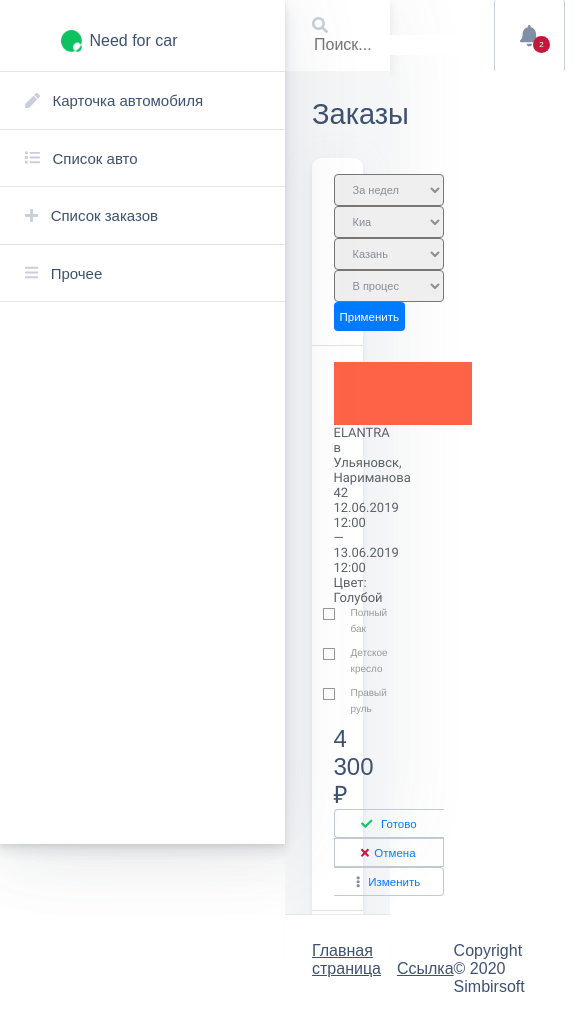
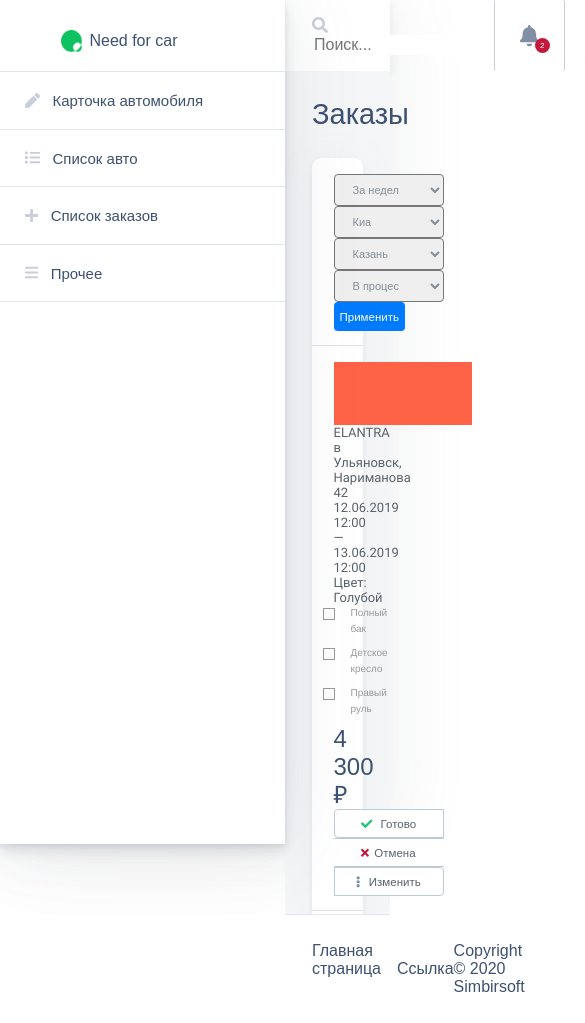
Before and after one commit to samartsevaas/admin-panel, a Vue app: page /admin-panel/orders in a window 390 px wide. Shown: the top 1023 px of the page, 585 px wide, since content can reach past the window. Built offline with nearby package versions, Linux system fonts and the light colour scheme; grey boxes are pictures that could not be loaded.

Commit message:
fix after review

```diff
--- a/src/assets/styles/main.scss
+++ b/src/assets/styles/main.scss
@@ -33,6 +33,13 @@ body{
   margin: 0;
   display: flex;
 }
+ul{
+  padding: 0;
+  margin: 0;
+}
+a{
+  text-decoration: none;
+}
 .wrapper{
   padding: 0 27px;
 }
@@ -48,3 +55,10 @@ body{
     background: $main-white;
   }
 }
+.base-link {
+  color: $base-font_color;
+  cursor: pointer;
+  &:hover {
+    color: $hover;
+  }
+}
--- a/src/components/elements/BaseButton/index.vue
+++ b/src/components/elements/BaseButton/index.vue
@@ -2,10 +2,9 @@
   <button
     :type="type"
     class="base-button"
-    :class="[getTheme, getBorderRadius, getColor, getBorder, getIconColor]"
+    :class="[getTheme]"
     @click="$emit('click')"
   >
-    <font-awesome-icon v-if="icon" :icon="icon" />
     <slot></slot>
   </button>
 </template>
@@ -24,22 +23,8 @@ export default {
       type: String,
       default: "button",
     },
-    borderRadius: {
-      type: String,
-      default: "none",
-    },
-    FontColor: {
-      type: String,
-    },
-    border: {
-      type: String,
-    },
     icon: {
       type: [Array, String],
-      default: "",
-    },
-    iconColor: {
-      type: String,
       default: "",
     },
   },
@@ -48,63 +33,11 @@ export default {
     getTheme() {
       return `base-button_${this.theme}`;
     },
-    getBorderRadius() {
-      return `base-button_border-radius-${this.borderRadius}`;
-    },
-    getColor() {
-      return `base-button_font-color-${this.FontColor}`;
-    },
-    getBorder() {
-      return `base-button_border-${this.border}`;
-    },
-    getIconColor() {
-      return `icon_${this.iconColor}`;
-    },
   },
 };
 </script>
 
 <style lang="scss">
-.icon_red {
-  & svg {
-    margin-right: 5px;
-  }
-  & path {
-    color: $button-cancel;
-  }
-}
-.icon_grey {
-  & svg {
-    //margin-right: 5px;
-  }
-  & path {
-    color: $neutral-border;
-  }
-}
-.icon_green {
-  & svg {
-    margin-right: 5px;
-  }
-  & path {
-    color: $button-apply;
-  }
-}
-.icon_neutral {
-  & svg {
-    margin-right: 5px;
-  }
-  & path {
-    color: $button-change;
-  }
-}
-.icon_search {
-  & svg {
-    margin-right: 5px;
-  }
-  & path {
-    color: $search-color;
-  }
-}
 .base-button {
   height: 29px;
   width: 110px;
@@ -113,56 +46,7 @@ export default {
   color: $main-white;
   cursor: pointer;
   text-align: center;
-  &_font-color {
-    &-white {
-      color: $main-white;
-    }
-    &-grey {
-      color: $font-color-grey;
-    }
-    &-confirm-blue {
-      color: $button-confirm;
-    }
-    &-main-blue {
-      color: $base-font_color;
-    }
-  }
-  &_border-radius {
-    &-none {
-      border-radius: 0;
-    }
-    &-standard {
-      border-radius: 4px;
-    }
-    &-standard-left {
-      border-top-left-radius: 4px 4px;
-      border-bottom-left-radius: 4px 4px;
-    }
-    &-standard-right {
-      border-top-right-radius: 4px 4px;
-      border-bottom-right-radius: 4px 4px;
-    }
-  }
-  &_border {
-    &-none {
-      border: 0;
-    }
-    &-standard {
-      border: 0.5px solid $neutral-border;
-    }
-    &-right-none {
-      border-right: 0;
-      border-left: 0.5px solid $neutral-border;
-      border-top: 0.5px solid $neutral-border;
-      border-bottom: 0.5px solid $neutral-border;
-    }
-    &-left-none {
-      border-left: 0;
-      border-right: 0.5px solid $neutral-border;
-      border-top: 0.5px solid $neutral-border;
-      border-bottom: 0.5px solid $neutral-border;
-    }
-  }
+  border-radius: 4px;
   &_confirm {
     background-color: $button-confirm;
     &:hover {
--- /dev/null
+++ b/src/components/elements/BaseButtonGroup/index.vue
@@ -0,0 +1,89 @@
+<template>
+  <button
+    :type="type"
+    class="base-button-group"
+    :class="[getIconColor]"
+    @click="$emit('click')"
+  >
+    <font-awesome-icon v-if="icon" :icon="icon" />
+    <slot></slot>
+  </button>
+</template>
+
+<script>
+export default {
+  name: "BaseButtonGroup",
+  props: {
+    theme: {
+      type: String,
+      default: "",
+    },
+    icon: {
+      type: [Array, String],
+      default: "",
+    },
+    iconColor: {
+      type: String,
+      default: "",
+    },
+  },
+  computed: {
+    getIconColor() {
+      return `icon_${this.iconColor}`;
+    },
+  },
+};
+</script>
+
+<style lang="scss">
+.icon_red {
+  & svg {
+    margin-right: 5px;
+  }
+  & path {
+    color: $button-cancel;
+  }
+}
+.icon_grey {
+  & svg {
+    margin-right: 5px;
+  }
+  & path {
+    color: $neutral-border;
+  }
+}
+.icon_green {
+  & svg {
+    margin-right: 5px;
+  }
+  & path {
+    color: $button-apply;
+  }
+}
+.icon_neutral {
+  & svg {
+    margin-right: 5px;
+  }
+  & path {
+    color: $button-change;
+  }
+}
+.icon_search {
+  & svg {
+    margin-right: 5px;
+  }
+  & path {
+    color: $search-color;
+  }
+}
+.base-button-group {
+  height: 29px;
+  width: 110px;
+  border: none;
+  font-size: 11.5px;
+  color: $font-color-grey;
+  cursor: pointer;
+  text-align: center;
+  background: $main-white;
+}
+</style>
--- a/src/components/elements/BaseLink/index.vue
+++ /dev/null
@@ -1,53 +0,0 @@
-<template>
-  <component
-    class="base-link"
-    v-bind="isDefineTag.attributes"
-    :is="isDefineTag.tag"
-  >
-    <slot></slot>
-  </component>
-</template>
-
-<script>
-export default {
-  name: "BaseLink",
-  props: {
-    href: {
-      type: String,
-      default: "",
-    },
-    to: {
-      type: String,
-      default: "",
-    },
-  },
-  computed: {
-    isDefineTag() {
-      if (this.href) {
-        return {
-          tag: "a",
-          attributes: {
-            href: this.href,
-          },
-        };
-      }
-      return {
-        tag: "router-link",
-        attributes: {
-          to: this.to,
-        },
-      };
-    },
-  },
-};
-</script>
-
-<style lang="scss">
-.base-link {
-  color: $base-font_color;
-  cursor: pointer;
-  &:hover {
-    color: $hover;
-  }
-}
-</style>
--- a/src/components/sections/TheFooter.vue
+++ b/src/components/sections/TheFooter.vue
@@ -1,11 +1,9 @@
 <template>
   <footer class="footer wrapper">
     <div class="footer__links">
-      <base-link href="#" class="footer__links-main-page"
-        ><slot>Главная страница</slot></base-link
-      >
-      <base-link to="/" class="footer__links-link"
-        ><slot>Ссылка</slot></base-link
+      <a href="#" class="footer__links-main-page base-link">Главная страница</a>
+      <router-link to="/" class="footer__links-link base-link"
+        >Ссылка</router-link
       >
     </div>
     <div class="footer__copyright">Copyright © 2020 Simbirsoft</div>
@@ -13,13 +11,8 @@
 </template>
 
 <script>
-import BaseLink from "@elements/BaseLink/index.vue";
-
 export default {
   name: "TheFooter",
-  components: {
-    BaseLink,
-  },
 };
 </script>
 
--- a/src/components/sections/TheHeader.vue
+++ b/src/components/sections/TheHeader.vue
@@ -1,27 +1,24 @@
 <template>
   <header class="header wrapper">
-    <nav class="header__search">
+    <div class="header__search">
       <base-search
         class="header__search-input"
         placeholder="Поиск..."
       ></base-search>
-    </nav>
+    </div>
     <div class="header__panel">
       <div class="header__panel-bell">
-        <label>
-          <a href="" class="notification"
-            ><font-awesome-icon size="lg" :icon="['fas', 'bell']" />
-            <span class="badge">2</span>
-          </a>
-        </label>
+        <div class="notification">
+          <font-awesome-icon size="lg" :icon="['fas', 'bell']" />
+          <span class="badge">2</span>
+        </div>
       </div>
       <div class="header__user">
-        <div class="header__user-avatar">
-          <img src="@/assets/images/avatar.png" alt="userpic" />
-          <div class="header__user-name">
-            <a href="">Admin</a>
-          </div>
-        </div>
+        <img
+          src="https://i.pinimg.com/originals/94/3e/d3/943ed338cfa7950d4ca5fed22ba747cf.jpg"
+          alt="userpic"
+        />
+        <div>Admin</div>
       </div>
       <div class="header__user-setting">
         <div class="uncle"></div>
@@ -58,17 +55,31 @@ export default {
     }
   }
   &__user {
-    @extend .vertical;
-    &-avatar {
+    display: flex;
+    @media screen and (max-width: 768px) {
+      display: block;
+      margin-left: 20px;
+    }
+    & img {
       display: flex;
+      width: 70px;
+      height: 70px;
+      border-radius: 50%;
       margin-left: 25px;
+      @media screen and (max-width: 768px) {
+        margin-left: 0;
+        width: 50px;
+        height: 50px;
+      }
     }
-    &-name {
+    & div {
       @extend .vertical;
       margin: 0 80px 0 13px;
-      & a {
-        color: $username;
-        text-decoration: none;
+      color: $username;
+      text-decoration: none;
+      align-items: center;
+      @media screen and (max-width: 768px) {
+        margin: 0 20px 0 0;
       }
     }
     &-setting {
@@ -96,12 +107,17 @@ export default {
   & .badge {
     position: absolute;
     font-size: 8px;
-    padding: 4px 6px;
     border-radius: 50%;
     background: $notification;
     color: $main-white;
     bottom: 18px;
     right: 14px;
+    width: 15px;
+    height: 15px;
+    text-align: center;
+    display: flex;
+    flex-direction: column;
+    justify-content: center;
   }
   & path {
     color: $notification-bell;
--- a/src/views/ListOfOrdersViews/index.vue
+++ b/src/views/ListOfOrdersViews/index.vue
@@ -26,19 +26,11 @@
           </base-select>
         </div>
         <div class="main-content__header-apply">
-          <base-button
-            FontColor="white"
-            borderRadius="standard"
-            theme="confirm"
-            type="button"
-            >Применить</base-button
-          >
+          <base-button theme="confirm" type="button">Применить</base-button>
         </div>
       </div>
       <div class="main-content__orders">
-        <div class="main-content__orders-img">
-          <!--        <img src="" alt="urCar">-->
-        </div>
+        <div class="main-content__orders-img"></div>
         <div class="main-content__orders-data">
           <div>ELANTRA в Ульяновск, Нариманова 42</div>
           <div>12.06.2019 12:00 — 13.06.2019 12:00</div>
@@ -52,37 +44,28 @@
         <div class="main-content__orders-sum">4 300 ₽</div>
 
         <div class="main-content__orders-buttons">
-          <base-button
+          <base-button-group
+            class="apply"
             iconColor="green"
-            class="apply"
-            border="right-none"
-            borderRadius="standard-left"
-            FontColor="grey"
-            theme="neutral"
             type="button"
             :icon="['fas', 'check']"
           >
             Готово
-          </base-button>
-          <base-button
+          </base-button-group>
+          <base-button-group
+            class="cancel"
             iconColor="red"
-            border="standard"
-            theme="neutral"
-            FontColor="grey"
             :icon="['fas', 'times']"
             type="button"
-            >Отмена</base-button
+            >Отмена</base-button-group
           >
-          <base-button
+          <base-button-group
+            class="change"
             iconColor="neutral"
-            border="left-none"
-            borderRadius="standard-right"
-            theme="neutral"
-            FontColor="grey"
             type="button"
             :icon="['fas', 'ellipsis-v']"
           >
-            Изменить</base-button
+            Изменить</base-button-group
           >
         </div>
       </div>
@@ -100,16 +83,18 @@
 
 <script>
 import BaseSelect from "@elements/BaseSelect/index.vue";
-import BaseButton from "@elements/BaseButton/index.vue";
 import BaseCheckButton from "@elements/BaseCheckButton/index.vue";
 import PaginationLink from "@elements/BasePaginationLink/index.vue";
+import BaseButtonGroup from "@elements/BaseButtonGroup";
+import BaseButton from "@elements/BaseButton";
 export default {
   name: "ListOfOrdersViews",
   components: {
+    BaseButtonGroup,
     BaseSelect,
-    BaseButton,
     BaseCheckButton,
     PaginationLink,
+    BaseButton,
   },
   props: {
     icon: {
@@ -121,23 +106,6 @@ export default {
 
 <style scoped lang="scss">
 .cancel {
-  position: relative;
-  &::before,
-  &::after {
-    position: absolute;
-    left: 25px;
-    top: 5px;
-    content: "";
-    height: 12px;
-    width: 1px;
-    background-color: $button-cancel;
-  }
-  &::before {
-    transform: rotate(45deg);
-  }
-  &::after {
-    transform: rotate(-45deg);
-  }
 }
 .main-content {
   &__header {
@@ -187,6 +155,20 @@ export default {
       }
     }
     &-buttons {
+      & .apply {
+        border-top-left-radius: 4px 4px;
+        border-bottom-left-radius: 4px 4px;
+        border: 0.5px solid $neutral-border;
+      }
+      & .cancel {
+        border-bottom: 0.5px solid $neutral-border;
+        border-top: 0.5px solid $neutral-border;
+      }
+      & .change {
+        border-top-right-radius: 4px 4px;
+        border-bottom-right-radius: 4px 4px;
+        border: 0.5px solid $neutral-border;
+      }
     }
     &-data {
       & div {
```
Also changed, not shown: src/components/elements/BaseInput/index.vue (+5 -4 lines), src/components/elements/BaseSearch/index.vue (+8 -12 lines), src/components/sections/TheSidebar.vue (+22 -23 lines), src/views/CardOfCar/index.vue (+3 -25 lines).
